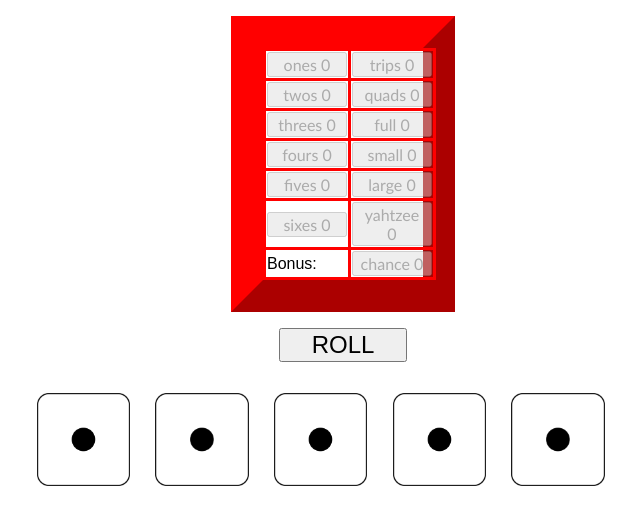
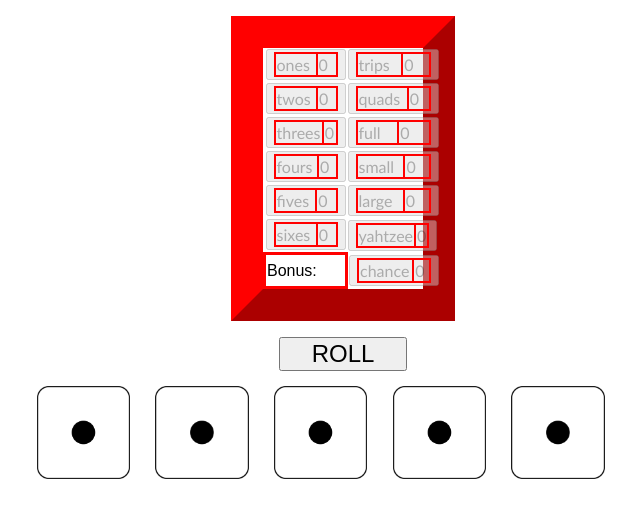
Before and after one commit to benbradford/yahtzoo, a React (Create React App) app: page / in a window 1280 px wide. Shown: the top 524 px of the page, without its empty margins (297-937 px from the left). Built offline with nearby package versions, Linux system fonts and the light colour scheme; the HTML template or start-up script is replaced by a standard one.

Commit message:
improvements to table view

```diff
--- a/src/App.css
+++ b/src/App.css
@@ -66,10 +66,9 @@
 
 .ScoreBoard-Cell-Selected {
   width: 7em;
-  border:0.2em solid yellow;
+  border:0.2em solid #FF0000;
   background-color: yellow;
   text-align: left;
-  border-style: dotted;
 }
 
 .ScoreBoard-Cell-Commited {
--- a/src/DieView.tsx
+++ b/src/DieView.tsx
@@ -19,11 +19,11 @@
 
     public render() {
         return (
-            <p>
+
                 <button onClick={this.onClick} className={this.border_style()}>
                     <img src={this.image()} className={this.dice_style()} />
                 </button>
-            </p>
+
         );
     }
 
--- a/src/ScoreCategoryView.tsx
+++ b/src/ScoreCategoryView.tsx
@@ -10,10 +10,12 @@
 
     public render() {
         return (
+           <td> <button className="Score-Click" onClick={this.clicked} disabled={this.is_button_disabled()}>
             <td className={this.td_className()}>
-                <button className="Score-Click" onClick={this.clicked} disabled={this.is_button_disabled()}> <code className={this.font_type()}> {this.props.name} {this.score_as_string()}</code>  </button>
+            <code className={this.font_type()}> {this.props.name} </code> </td> <td className={this.td_className()}> <code className={this.font_type() }>{this.score_as_string()}</code>
             </td>
-
+            </button>
+            </td>
         );
     }
 
```
